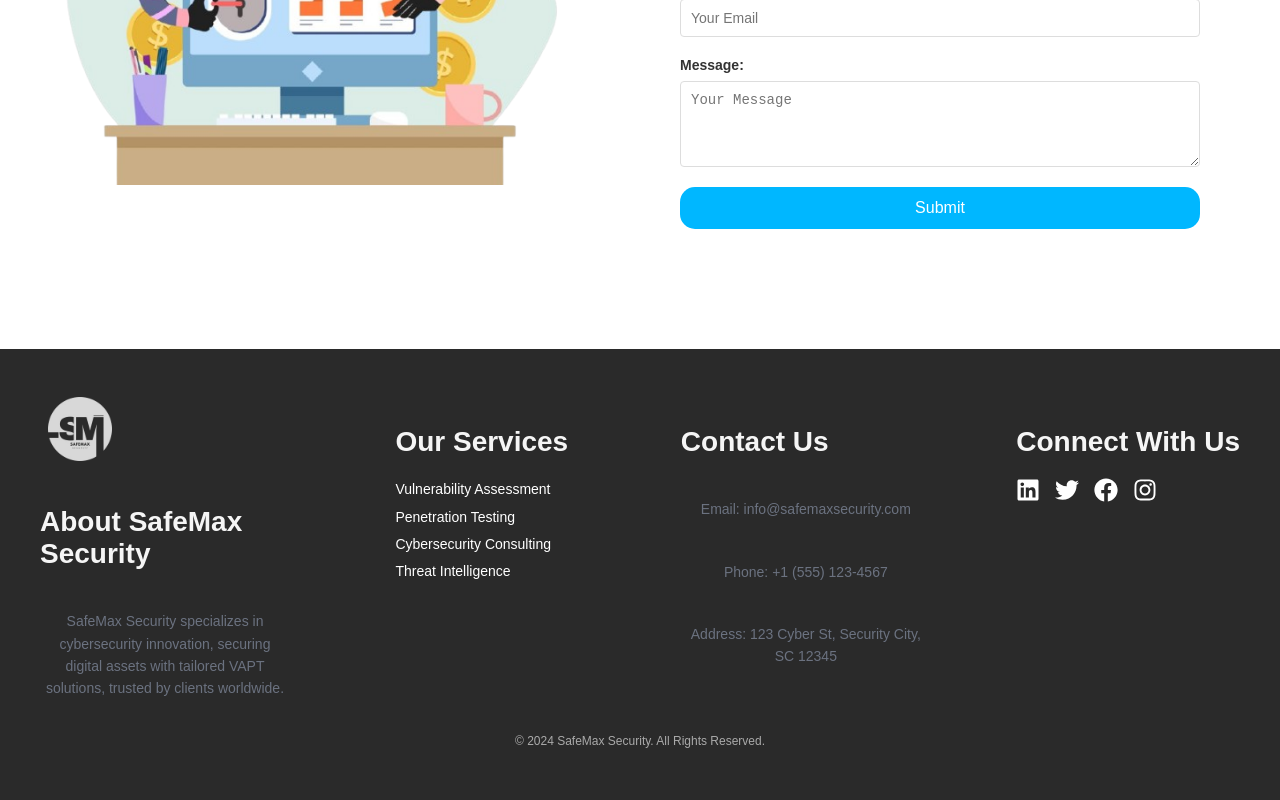
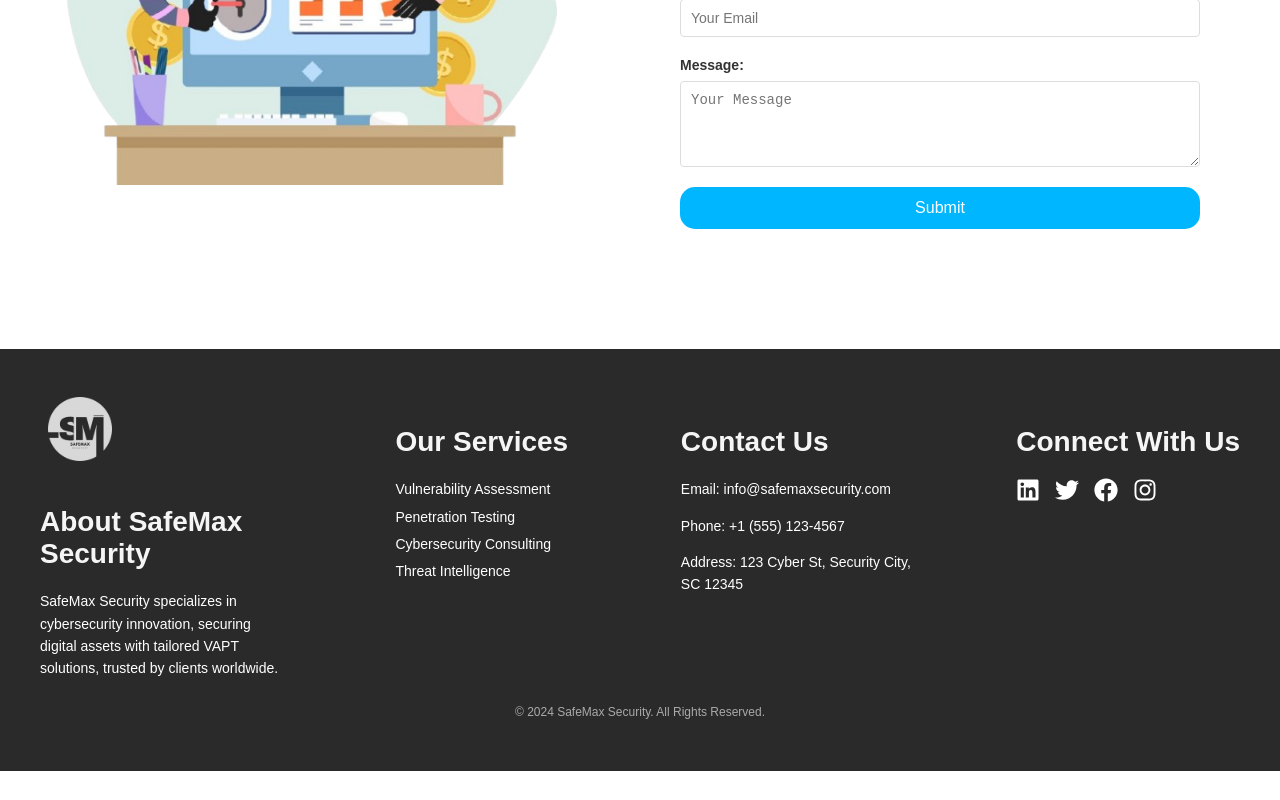
Before and after one commit to divspark/SafeMax_Frontend, a React (Vite) app: page / in a window 1280 px wide. Shown: the part 2916-3716 px from the top of the page. After the commit the page ends 3687 px from the top, so only its background shows below. Built offline with nearby package versions, Linux system fonts and the light colour scheme.

Commit message:
Few Changes

```diff
--- a/src/components/Footer.jsx
+++ b/src/components/Footer.jsx
@@ -10,7 +10,7 @@ const Footer = () => {
         <img src="Logo2.png" height={80} alt='Logo' />
         <div className="footer-section">
             <h4 className="section-title">About SafeMax Security</h4>
-            <p className="footer-text">
+            <p className="footer-list-item">
               SafeMax Security specializes in cybersecurity innovation, securing digital assets with tailored VAPT solutions, trusted by clients worldwide.
             </p>
           </div>
@@ -30,9 +30,9 @@ const Footer = () => {
         {/* Contact Information */}
         <div className="footer-section">
           <h4 className="section-title">Contact Us</h4>
-          <p className="footer-text">Email: info@safemaxsecurity.com</p>
-          <p className="footer-text">Phone: +1 (555) 123-4567</p>
-          <p className="footer-text">Address: 123 Cyber St, Security City, SC 12345</p>
+          <p className="footer-list-item">Email: info@safemaxsecurity.com</p>
+          <p className="footer-list-item">Phone: +1 (555) 123-4567</p>
+          <p className="footer-list-item">Address: 123 Cyber St, Security City, SC 12345</p>
         </div>
 
         {/* Social Media Links */}
--- a/src/index.css
+++ b/src/index.css
@@ -527,6 +527,7 @@ font-size: 2rem;
   .footer-text {
     font-size: 14px;
     line-height: 1.6;
+
   }
 
   .footer-list {
```
